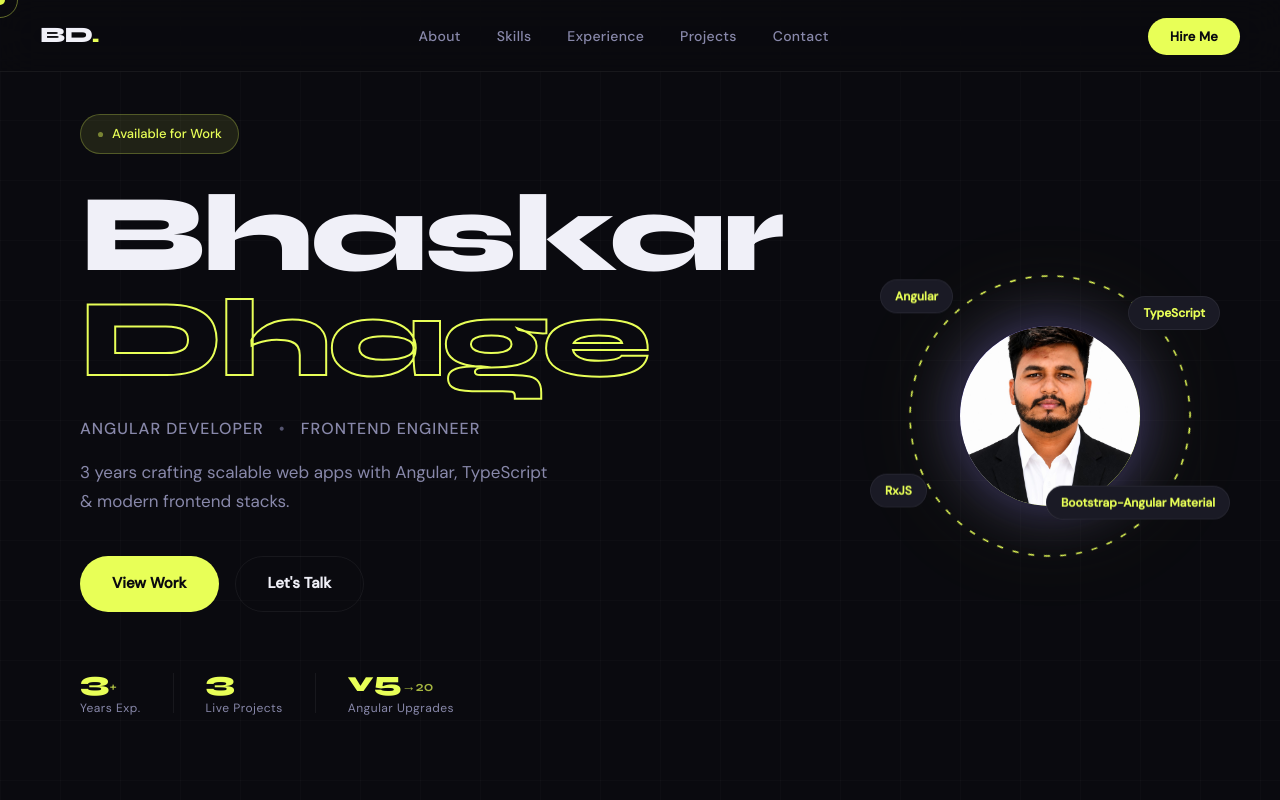
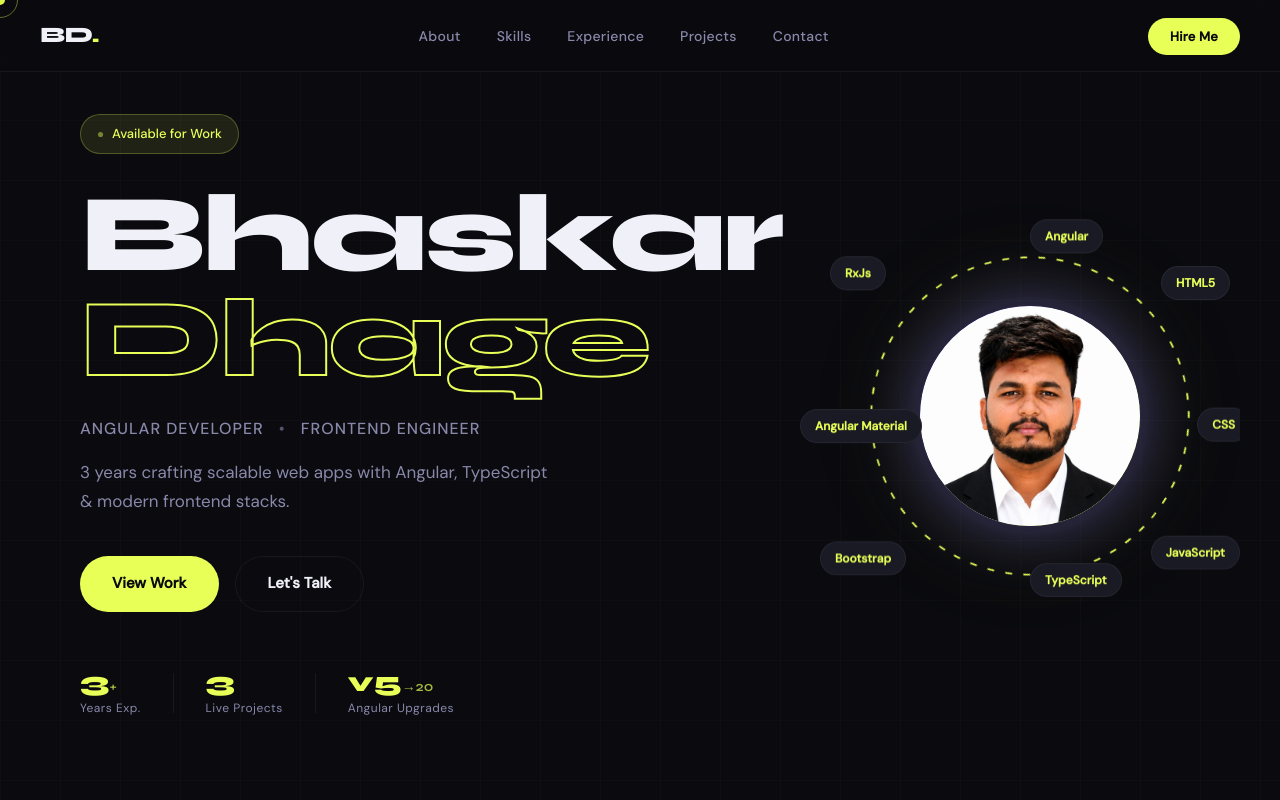
Before and after one commit to Bhaskar7715/Bhaskar-Profile, a plain HTML site: page index.html in a window 1280 px wide. Shown: the top 800 px of the page. Drawn offline with Linux system fonts and the light colour scheme.

Commit message:
image and skill related changes

```diff
--- a/index.html
+++ b/index.html
@@ -52,15 +52,20 @@
     <div class="hero-visual">
       <div class="avatar-ring">
         <div class="avatar-inner">
-          <img src="./Images/PassPhoto.jpeg" alt="BD" style="width:100%; height:100%; object-fit:cover; border-radius:50%;"/>
+          <img src="./Images/PassPhoto.jpeg" alt="BD"/>
+          <!-- <img src="./Images/PassPhoto.jpeg" alt="BD" style="width:100%; height:100%; object-fit:cover; border-radius:50%;"/> -->
         </div>
         <svg class="ring-svg" viewBox="0 0 300 300">
           <circle cx="150" cy="150" r="140" fill="none" stroke="var(--accent)" stroke-width="1.5" stroke-dasharray="6 10" class="ring-rotate"/>
         </svg>
         <div class="tech-badge tb1">Angular</div>
-        <div class="tech-badge tb2">TypeScript</div>
-        <div class="tech-badge tb3">RxJS</div>
-        <div class="tech-badge tb4">Bootstrap-Angular Material</div>
+        <div class="tech-badge tb2">HTML5</div>
+        <div class="tech-badge tb3">CSS</div>
+        <div class="tech-badge tb4">JavaScript</div>
+        <div class="tech-badge tb5">TypeScript</div>
+        <div class="tech-badge tb6">Bootstrap</div>
+        <div class="tech-badge tb7">Angular Material</div>
+        <div class="tech-badge tb8">RxJs</div>
       </div>
     </div>
   </section>
@@ -147,9 +152,17 @@
             <span class="pill">Lifecycle Hooks</span>
             <span class="pill">Pipes</span>
             <span class="pill">Observables</span>
+            <span class="pill">Promise</span>
+            <span class="pill">Input-Output</span>
+            <span class="pill">Subject</span>
+            <span class="pill">Local Storage</span>
             <span class="pill">Decorators</span>
             <span class="pill">Reactive Forms</span>
             <span class="pill">Two-Way Binding</span>
+            <span class="pill">API Integration</span>
+            <span class="pill">Code Debugging</span>
+            <span class="pill">Bug Fixes</span>
+            <span class="pill">Version Update</span>
           </div>
         </div>
         <div class="skill-group">
@@ -223,10 +236,10 @@
               </div>
               <div class="tl-meta">
                 <span class="tl-duration">1 Year 11 Months</span>
-                <span class="tl-badge current-badge">Current</span>
+                <span class="tl-badge current-badge">LWD - 29-MAY-2026</span>
               </div>
             </div>
-            <p class="tl-date">June 2024 – Present</p>
+            <p class="tl-date">June 2024 – May-2026</p>
             <ul class="tl-points">
               <li>Developing and maintaining Angular-based enterprise applications</li>
               <li>API integration, debugging, testing & bug fixing</li>
--- a/style.css
+++ b/style.css
@@ -303,27 +303,31 @@ img { max-width: 100%; }
 
 .avatar-ring {
   position: relative;
-  width: 300px;
-  height: 300px;
+  width: 340px;    /* 300 → 340 */
+  height: 340px;   /* 300 → 340 */
 }
 
 .avatar-inner {
   position: absolute;
   top: 50%; left: 50%;
   transform: translate(-50%, -50%);
-  width: 180px;
-  height: 180px;
+  width: 220px;        /* ← thoda bada kiya */
+  height: 220px;       /* ← same */
   border-radius: 50%;
-  overflow: hidden;          /* ← add this */
+  overflow: hidden;
   background: linear-gradient(135deg, var(--accent2) 0%, var(--accent) 100%);
   display: flex;
   align-items: center;
   justify-content: center;
-  font-family: var(--font-display);
-  font-size: 52px;
-  font-weight: 800;
-  color: #0a0a0f;
   box-shadow: 0 0 60px rgba(124,106,255,0.4), 0 0 120px rgba(232,255,87,0.15);
+}
+.avatar-inner img {
+  width: 100%;
+  height: 100%;
+  object-fit: cover;
+  object-position: center top;  /* ← face upar se center karega */
+  border-radius: 50%;
+  display: block;
 }
 .ring-svg {
   position: absolute;
@@ -354,10 +358,14 @@ img { max-width: 100%; }
   backdrop-filter: blur(10px);
 }
 
-.tb1 { top: 20px; left: -20px; animation: float1 4s ease-in-out infinite; }
-.tb2 { top: 20px; right: -20px; animation: float2 4.5s ease-in-out infinite; }
-.tb3 { bottom: 50px; left: -30px; animation: float1 5s ease-in-out infinite; }
-.tb4 { bottom: 50px; right: -30px; animation: float2 3.8s ease-in-out infinite; }
+.tb1 { top: -20px; left: 50%; transform: translateX(-50%); animation: float1 4s ease-in-out infinite; }
+.tb2 { top: 10px; right: -30px; animation: float2 4.5s ease-in-out infinite; }
+.tb3 { top: 50%; right: -50px; transform: translateY(-50%); animation: float1 5s ease-in-out infinite; }
+.tb4 { bottom: 20px; right: -40px; animation: float2 3.8s ease-in-out infinite; }
+.tb5 { bottom: -20px; left: 50%; transform: translateX(-50%); animation: float1 4.2s ease-in-out infinite; }
+.tb6 { bottom: 20px; left: -40px; animation: float2 4.8s ease-in-out infinite; }
+.tb7 { top: 50%; left: -60px; transform: translateY(-50%); animation: float1 5.2s ease-in-out infinite; }
+.tb8 { top: 10px; left: -30px; animation: float2 3.5s ease-in-out infinite; }
 
 @keyframes float1 {
   0%, 100% { transform: translateY(0); }
```
